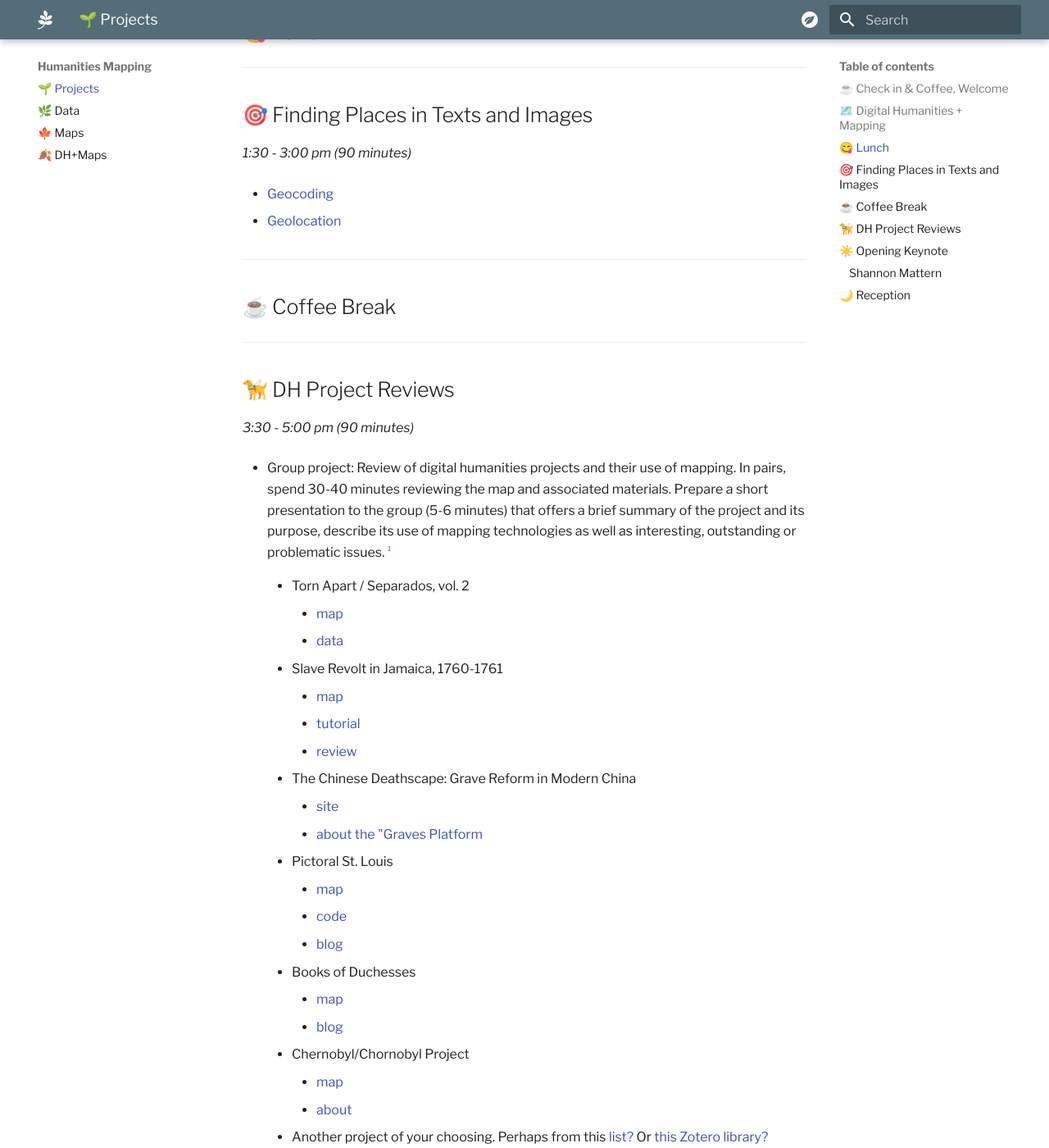
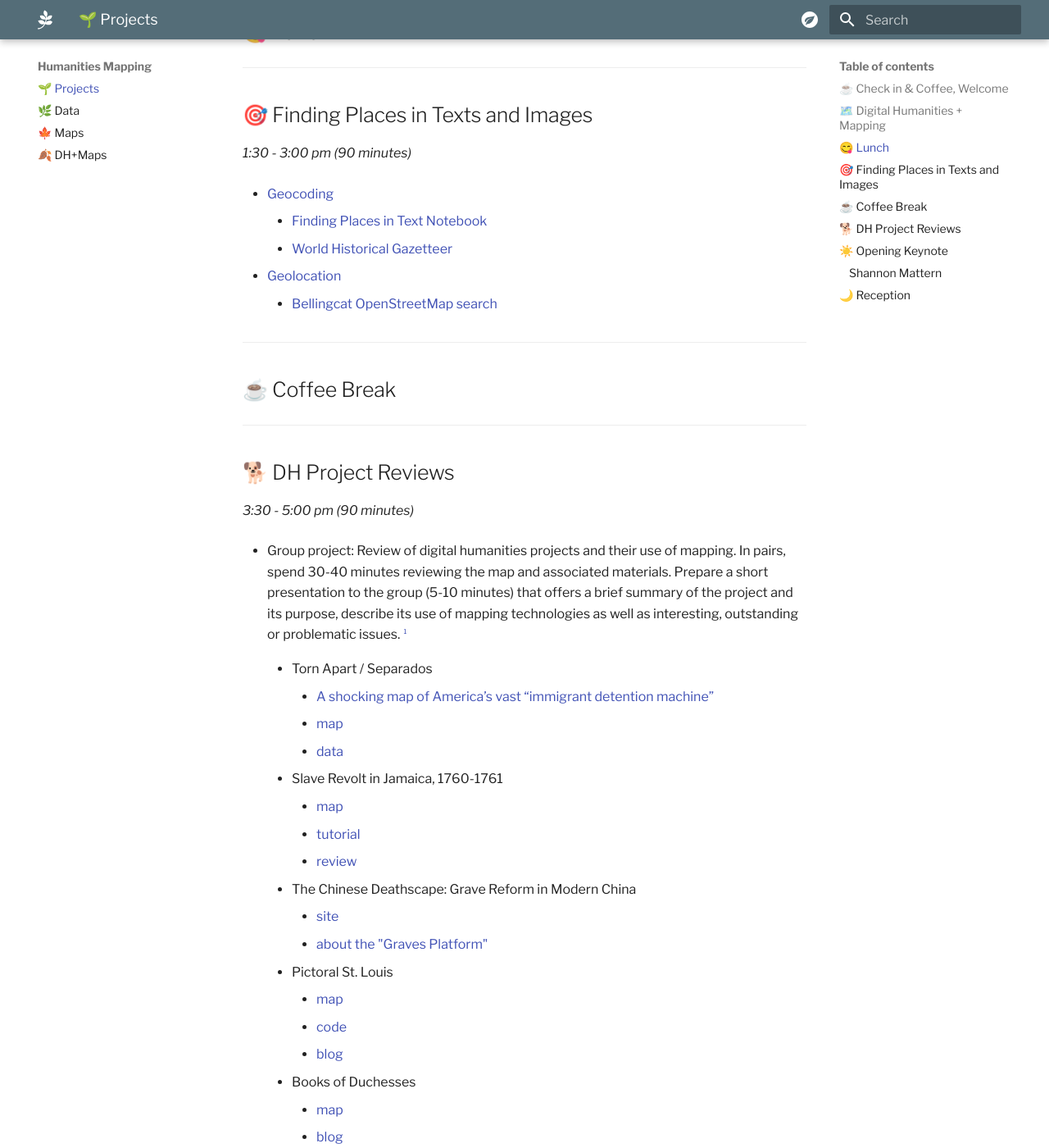
Before and after one commit to apjanco/leaflet-course, an MkDocs documentation site: the page built from docs/day1.md, in a window 1280 px wide and 1400 px high, scrolled down 760 px. Shown: the whole window at 82% size. Built offline with MkDocs 1.6.1 and Material for MkDocs 9.7.7, drawn with Linux system fonts in a browser that asks for light colours.

Commit message:
ready day 1

```diff
--- a/docs/day1.md
+++ b/docs/day1.md
@@ -31,9 +31,11 @@ _10:45am - 12:00_
 _1:30 - 3:00 pm (90 minutes)_
 
 - [Geocoding](https://programminghistorian.org/en/lessons/finding-places-world-historical-gazetteer)
+    - [Finding Places in Text Notebook](https://colab.research.google.com/drive/1-atKuidIUkaTfxXkSVc5Kt8E2uwozQTc?usp=sharing)
+    - [World Historical Gazetteer](https://whgazetteer.org/)
 
 - [Geolocation](https://www.bellingcat.com/tag/geolocation/)
-
+    - [Bellingcat OpenStreetMap search](https://osm-search.bellingcat.com/)
 
 <hr>
 
@@ -42,13 +44,14 @@ _1:30 - 3:00 pm (90 minutes)_
 <hr>
 
 
-## 🦮 DH Project Reviews
+## 🐕 DH Project Reviews
 _3:30 - 5:00 pm (90 minutes)_
 
-- Group project: Review of digital humanities projects and their use of mapping. In pairs, spend 30-40 minutes reviewing the map and associated materials. Prepare a short presentation to the group (5-6 minutes) that offers a brief summary of the project and its purpose, describe its use of mapping technologies as well as interesting, outstanding or problematic issues. <sup style="font-size: 50%;">[1](https://reviewsindh.pubpub.org/review-process)</sup>
+- Group project: Review of digital humanities projects and their use of mapping. In pairs, spend 30-40 minutes reviewing the map and associated materials. Prepare a short presentation to the group (5-10 minutes) that offers a brief summary of the project and its purpose, describe its use of mapping technologies as well as interesting, outstanding or problematic issues. <sup style="font-size: 50%;">[1](https://reviewsindh.pubpub.org/review-process)</sup>
 
-    - Torn Apart / Separados, vol. 2
-        - [map](https://xpmethod.columbia.edu/torn-apart/volume/2/)
+    - Torn Apart / Separados
+        - [A shocking map of America’s vast “immigrant detention machine”](https://www.fastcompany.com/90180570/a-shocking-map-of-americas-vast-immigrant-detention-machine)
+        - [map](https://xpmethod.columbia.edu/torn-apart/volume/1/)
         - [data](https://github.com/xpmethod/torn-apart-open-data)
 
     - Slave Revolt in Jamaica, 1760-1761
@@ -58,7 +61,7 @@ _3:30 - 5:00 pm (90 minutes)_
 
     - The Chinese Deathscape: Grave Reform in Modern China
         - [site](https://chinesedeathscape.org/)
-        - [about the "Graves Platform](https://chinesedeathscape.supdigital.org/read/colophon)
+        - [about the "Graves Platform"](https://chinesedeathscape.supdigital.org/read/colophon)
 
     - Pictoral St. Louis
         - [map](http://jarednielsen.com/pictorial-st-louis/index.html)
```
Also changed, not shown: notes/day1.md (+8 -7 lines).
